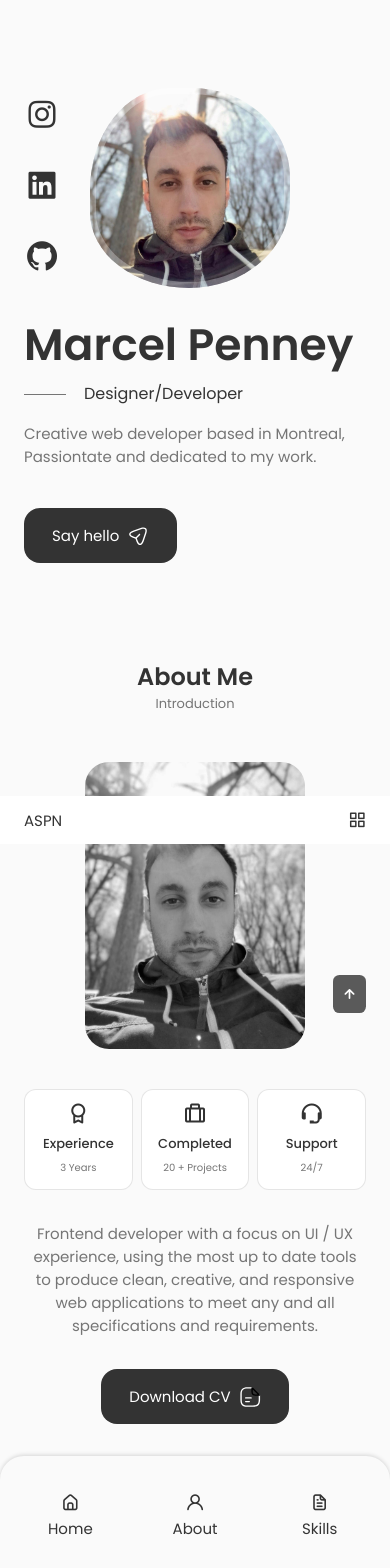
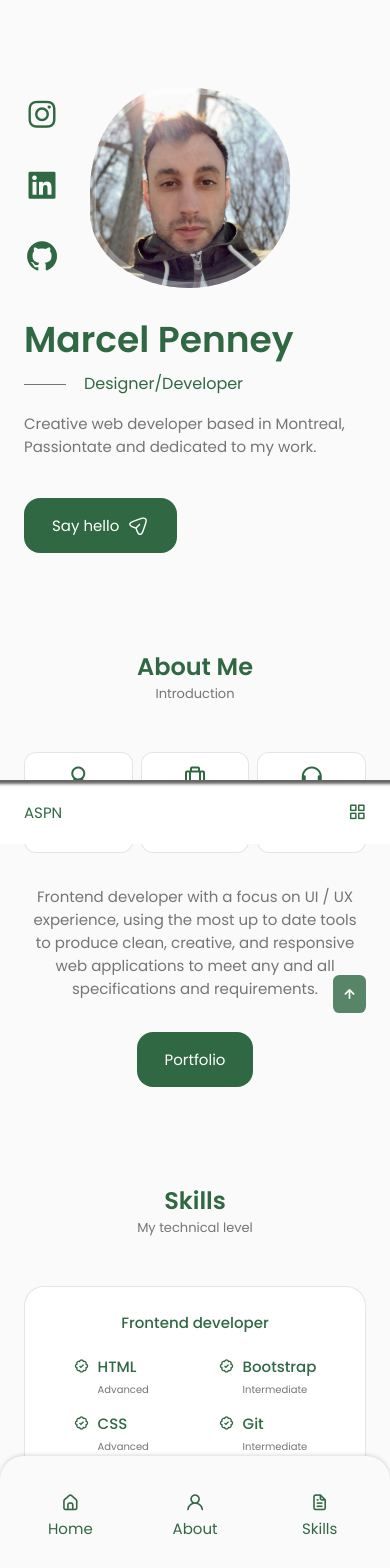
Before and after one commit to MarcelPenn/light-portfolio, a React (Create React App) app: page / in a window 390 px wide. Shown: the top 1568 px of the page. Built offline with nearby package versions, Linux system fonts and the light colour scheme.

Commit message:
color scheme and responsive nav

```diff
--- a/src/App.css
+++ b/src/App.css
@@ -3,11 +3,11 @@
  /* variaiables */
  :root {
     --header-height: 3rem;
-    --header-height-bottom: 3rem;
+    --header-height-bottom: 4rem;
     /* Colors */
     --hue: 0;
     --sat: 0%;
-    --title-color: hsl(var(--hue), var(--sat), 20%);
+    --title-color: #306844;/*hsl(var(--hue), var(--sat), 20%);*/
     --title-color-dark: hsl(var(--hue), var(--sat), 0%);
     --text-color: hsl(var(--hue), var(--sat), 46%);
     --body-color: hsl(var(--hue), var(--sat), 98%);
@@ -192,12 +192,14 @@ img {
 }
 
 @media screen and (max-width: 576px) {
-
+    :root {
+        --big-font-size: 2.25rem;
+    }
 }
 
 @media screen and (max-width: 350px) {
     :root {
-        --big-font-size: 2.25rem;
+        --big-font-size: 2rem;
     }
     .container {
         margin-left: var(--mb-1);
--- a/src/components/about/About.jsx
+++ b/src/components/about/About.jsx
@@ -1,7 +1,5 @@
 import React from 'react';
 import "./about.css";
-import AboutImg from "../../assets/about.jpg";
-import CV from "../../assets/John-Cv.pdf";
 import Info from './Info';
 
 const About = () => {
@@ -11,8 +9,6 @@ const About = () => {
         <span className="section__subtitle">Introduction</span>
 
         <div className="about__container container grid">
-            <img src={AboutImg} alt="" className="about__img"></img>
-
             <div className="about__data">
                 <Info />
 
@@ -21,32 +17,7 @@ const About = () => {
                     and responsive web applications to meet any and all specifications and requirements.
                 </p>
 
-                <a download="" href={CV} className="button button--flex">Download CV
-                <svg
-                class="button__icon"
-                xmlns="http://www.w3.org/2000/svg"
-                width="24"
-                height="24"
-                viewBox="0 0 24 24"
-                fill="none"
-              >
-                <path
-                  d="M15.25 22.7502H9.25C3.82 22.7502 1.5 20.4302 1.5 15.0002V9.00024C1.5 3.57024 3.82 1.25024 9.25 1.25024H14.25C14.66 1.25024 15 1.59024 15 2.00024C15 2.41024 14.66 2.75024 14.25 2.75024H9.25C4.64 2.75024 3 4.39024 3 9.00024V15.0002C3 19.6102 4.64 21.2502 9.25 21.2502H15.25C19.86 21.2502 21.5 19.6102 21.5 15.0002V10.0002C21.5 9.59024 21.84 9.25024 22.25 9.25024C22.66 9.25024 23 9.59024 23 10.0002V15.0002C23 20.4302 20.68 22.7502 15.25 22.7502Z"
-                  fill="var(--container-color)"
-                ></path>
-                <path
-                  d="M22.25 10.7502H18.25C14.83 10.7502 13.5 9.42023 13.5 6.00023V2.00023C13.5 1.70023 13.68 1.42023 13.96 1.31023C14.24 1.19023 14.56 1.26023 14.78 1.47023L22.78 9.47023C22.99 9.68023 23.06 10.0102 22.94 10.2902C22.82 10.5702 22.55 10.7502 22.25 10.7502ZM15 3.81023V6.00023C15 8.58023 15.67 9.25023 18.25 9.25023H20.44L15 3.81023Z"
-                  fill="#000"
-                ></path>
-                <path
-                  d="M13.25 13.7502H7.25C6.84 13.7502 6.5 13.4102 6.5 13.0002C6.5 12.5902 6.84 12.2502 7.25 12.2502H13.25C13.66 12.2502 14 12.5902 14 13.0002C14 13.4102 13.66 13.7502 13.25 13.7502Z"
-                  fill="var(--container-color)"
-                ></path>
-                <path
-                  d="M11.25 17.7502H7.25C6.84 17.7502 6.5 17.4102 6.5 17.0002C6.5 16.5902 6.84 16.2502 7.25 16.2502H11.25C11.66 16.2502 12 16.5902 12 17.0002C12 17.4102 11.66 17.7502 11.25 17.7502Z"
-                  fill="var(--container-color)"
-                ></path>
-              </svg>
+                <a href="#portfolio" className="button button--flex">Portfolio
                 </a>
             </div>
         </div>
--- a/src/components/about/about.css
+++ b/src/components/about/about.css
@@ -1,19 +1,11 @@
 .about__container {
-    grid-template-columns: repeat(2, 1fr);
+    grid-template-columns: 1fr;
     align-items: center;
     column-gap: 4rem;
 }
 
-.about__img {
-    width: 350px;
-    border-radius: 1.5rem;
-    justify-self: center;
-    -webkit-filter: grayscale(100%); /* Safari 6.0 - 9.0 */
-    filter: grayscale(100%);
-}
-
 .about__info {
-    grid-template-columns: repeat(3, 140px);
+    grid-template-columns: repeat(3,1fr);
     gap: 0.5rem;
     margin-bottom: var(--mb-2);
 }
@@ -53,10 +45,6 @@
         row-gap: 2.5rem;
    }
 
-   .about__img {
-        width: 220px;
-   }
-
    .about__box {
         padding: 0.75rem 0.5rem;
    }
@@ -65,9 +53,6 @@
         text-align: center;
    }
 
-   .about__data {
-        text-align: center;
-   }
    .about__info {
         justify-content: center;
    }
--- a/src/components/header/header.css
+++ b/src/components/header/header.css
@@ -5,6 +5,7 @@
     left: 0;
     z-index: var(--z-fixed);
     background-color: var(--container-color);
+    box-shadow: 0 2px 4px 0 rgba(0,0,0,.2);
 }
 
 .nav {
@@ -59,6 +60,7 @@
     .header {
         top: initial;
         bottom: 0;
+        box-shadow: inset 0px 7px 3px -3px rgba(50, 50, 50, 0.75);
     }
 
     .nav {
--- a/src/components/scrollup/scrollup.css
+++ b/src/components/scrollup/scrollup.css
@@ -36,13 +36,13 @@
 
 @media screen and (max-width: 768px) {
     .show-scroll {
-        bottom: 4rem;
+        bottom: 5rem;
     }
 }
 
 
 @media screen and (max-width: 350px) {
     .scrollup {
-        right: 1rem;
+        right: 2rem;
     }
 }
```
